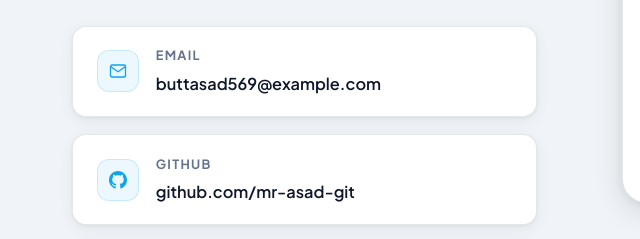
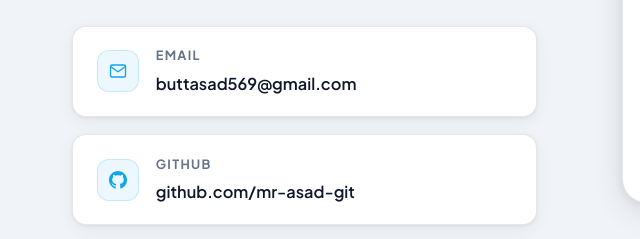
Before and after one commit to mr-asad-git/portfolio-official, a website: page index.html in a window 1280 px wide. Shown: the part 6936-7175 px from the top of the page, 2-642 px from the left. Drawn offline with nearby package versions, Linux system fonts and the light colour scheme; animation ran at ten frames a second.

Commit message:
Fixed the email typo error

```diff
--- a/index.html
+++ b/index.html
@@ -526,7 +526,7 @@
                                     </svg></div>
                                 <div>
                                     <div class="ct-m-l">Email</div>
-                                    <div class="ct-m-v">buttasad569@example.com</div>
+                                    <div class="ct-m-v">buttasad569@gmail.com</div>
                                 </div>
                             </a>
                             <a href="https://github.com/mr-asad-git" target="_blank" class="ct-m">
@@ -584,8 +584,8 @@
                 <a href="#hero" class="ft-logo">M.ASAD</a>
                 <p class="ft-copy">© 2026 Muhammad Asad Ullah. All rights reserved.</p>
                 <div class="ft-soc">
-                    <a href="mailto:buttasad569@example.com" title="Email"><svg width="16" height="16"
-                            viewBox="0 0 24 24" fill="none" stroke="currentColor" stroke-width="1.8">
+                    <a href="mailto:buttasad569@gmail.com" title="Email"><svg width="16" height="16" viewBox="0 0 24 24"
+                            fill="none" stroke="currentColor" stroke-width="1.8">
                             <path d="M4 4h16c1.1 0 2 .9 2 2v12c0 1.1-.9 2-2 2H4c-1.1 0-2-.9-2-2V6c0-1.1.9-2 2-2z" />
                             <polyline points="22,6 12,13 2,6" />
                         </svg></a>
```
